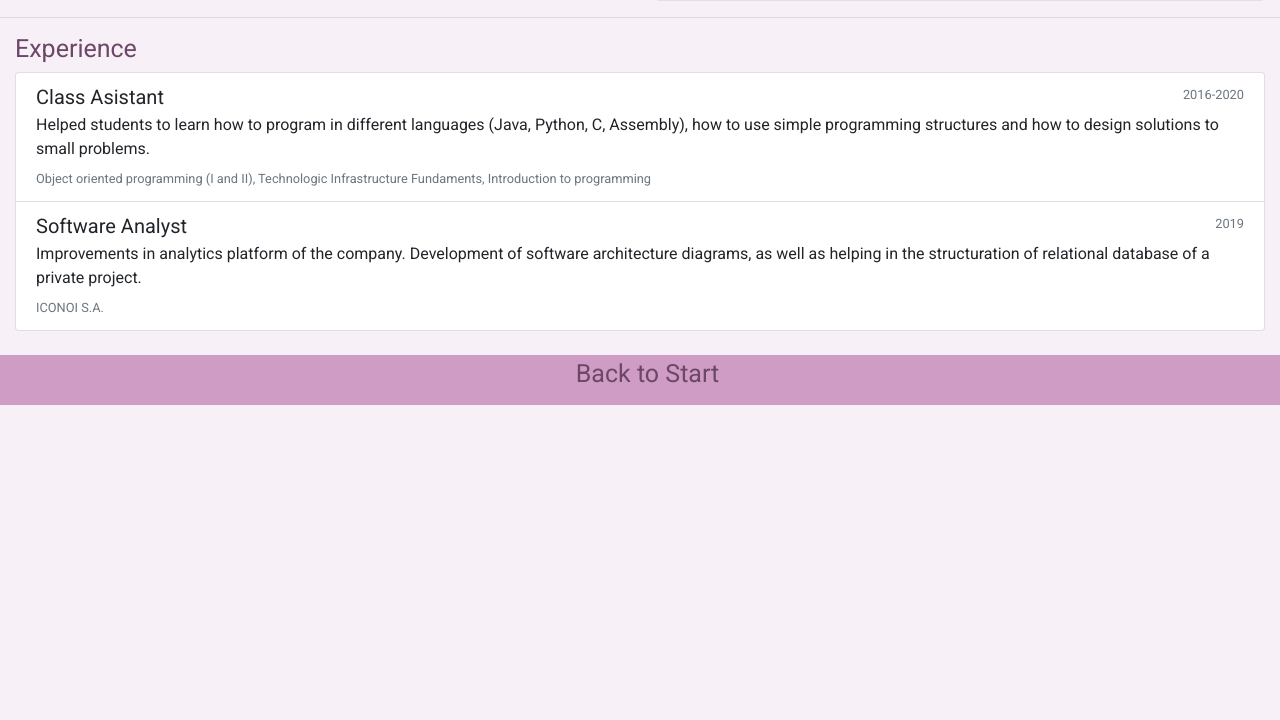
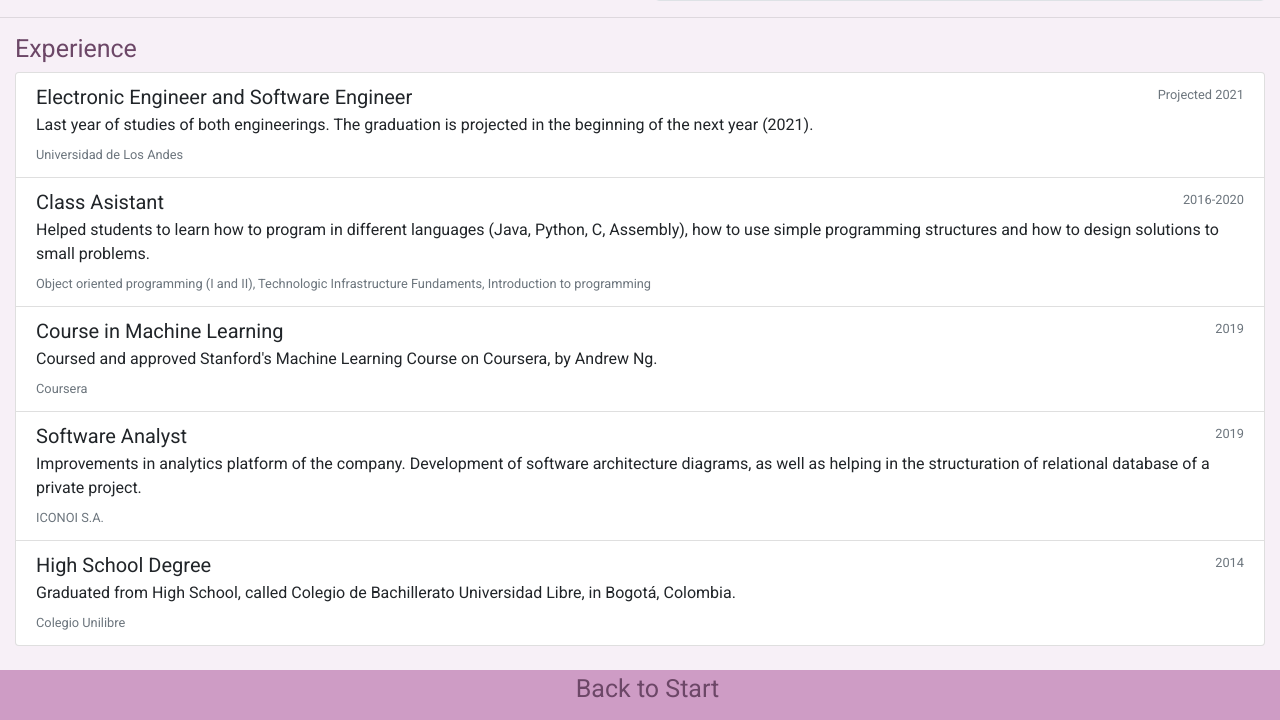
Before and after one commit to mpfranco10/pagina-personal-mpfranco, a PHP site: page /index.html in a window 1280 px wide. Shown: the part 3227-3947 px from the top of the page. Before the commit the page ends 3632 px from the top, so only its background shows below. Run offline with PHP 8.4, Linux system fonts and the light colour scheme; some libraries are stand-ins or nearby versions.

Commit message:
cambios finales

```diff
--- a/index.html
+++ b/index.html
@@ -331,12 +331,32 @@
             <a
                class="list-group-item list-group-item-action flex-column align-items-start">
                <div class="d-flex w-100 justify-content-between">
+                  <h5 class="mb-1 robot">Electronic Engineer and Software Engineer</h5>
+                  <small class="text-muted robot">Projected 2021</small>
+               </div>
+               <p class="mb-1 robot">Last year of studies of both engineerings. The graduation is projected in the beginning of the next year (2021).
+               </p>
+               <small class="text-muted robot">Universidad de Los Andes</small>
+            </a>
+            <a
+               class="list-group-item list-group-item-action flex-column align-items-start">
+               <div class="d-flex w-100 justify-content-between">
                   <h5 class="mb-1 robot">Class Asistant</h5>
                   <small class="text-muted robot">2016-2020</small>
                </div>
                <p class="mb-1 robot">Helped students to learn how to program in different languages (Java, Python, C, Assembly), how to use simple programming structures and how to design solutions to small problems.
                </p>
                <small class="text-muted robot">Object oriented programming (I and II), Technologic Infrastructure Fundaments, Introduction to programming</small>
+            </a>
+            <a
+               class="list-group-item list-group-item-action flex-column align-items-start">
+               <div class="d-flex w-100 justify-content-between">
+                  <h5 class="mb-1 robot">Course in Machine Learning</h5>
+                  <small class="text-muted robot">2019</small>
+               </div>
+               <p class="mb-1 robot">Coursed and approved Stanford's Machine Learning Course on Coursera, by Andrew Ng.
+               </p>
+               <small class="text-muted robot">Coursera</small>
             </a>
             <a
                class="list-group-item list-group-item-action flex-column align-items-start">
@@ -348,6 +368,16 @@
                </p>
                <small class="text-muted robot">ICONOI S.A.</small>
             </a>
+            <a
+               class="list-group-item list-group-item-action flex-column align-items-start">
+               <div class="d-flex w-100 justify-content-between">
+                  <h5 class="mb-1 robot">High School Degree</h5>
+                  <small class="text-muted robot">2014</small>
+               </div>
+               <p class="mb-1 robot">Graduated from High School, called Colegio de Bachillerato Universidad Libre, in Bogotá, Colombia.
+               </p>
+               <small class="text-muted robot">Colegio Unilibre</small>
+            </a>
          </div>
       </div>
       </br>
--- a/styles.css
+++ b/styles.css
@@ -39,7 +39,6 @@ body{
   margin-right: -15px;
   }
   #about{
-
   margin-top: 20px;
   border-style: solid;
   border-color:#6c4767;
@@ -51,7 +50,7 @@ body{
   padding:0 15px;
   }
   #letras{
-    margin: 10px;
+  margin: 10px;
   }
   .botones {
   margin: 6px;
@@ -61,7 +60,6 @@ body{
   display: table;
   margin: auto;
   }
-
   #activo{
   background-color: #e1e4f9;
   }
```
